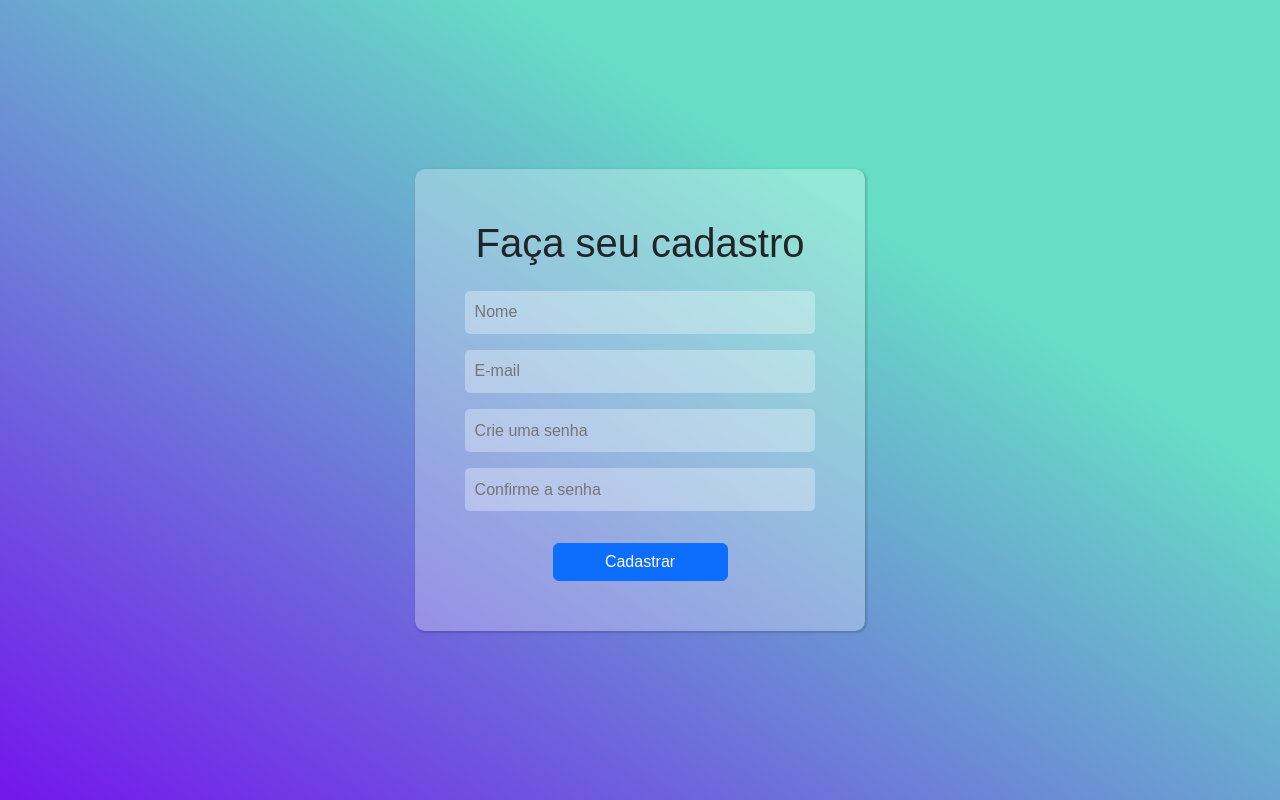
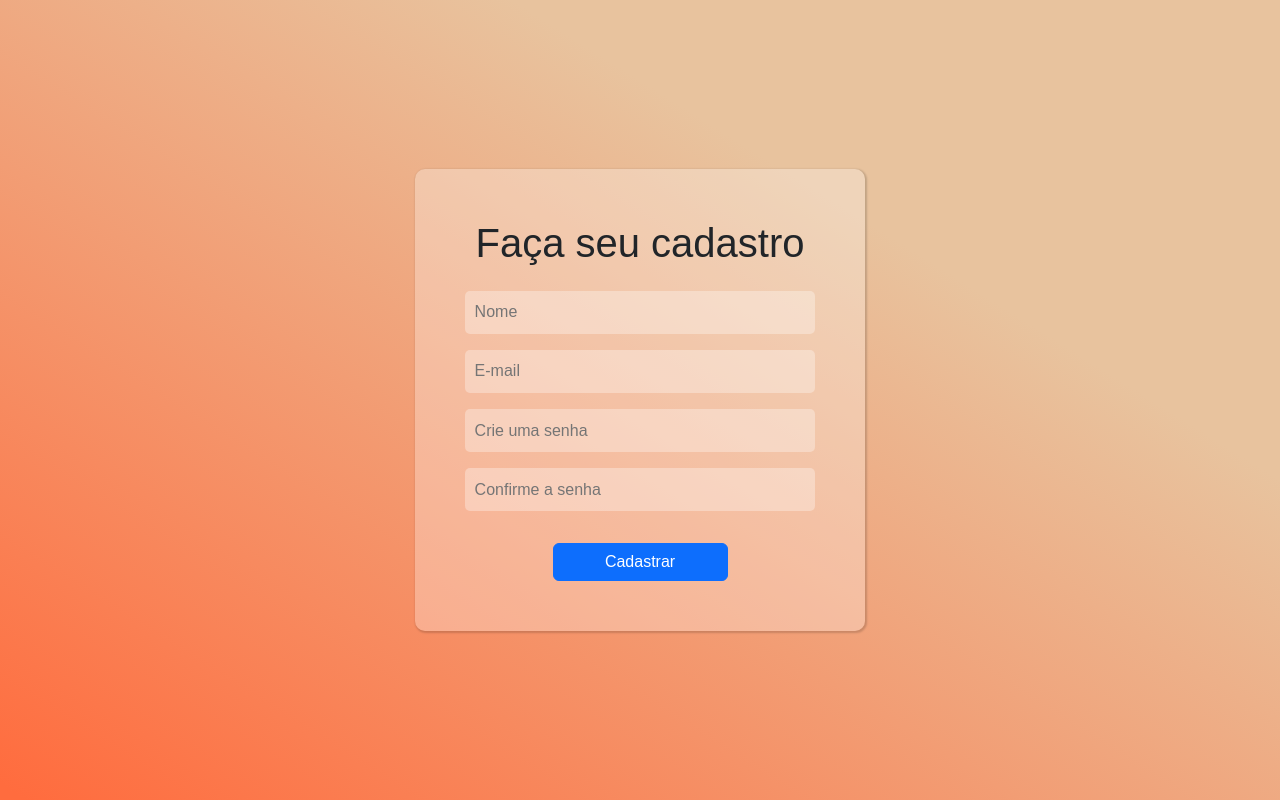
Before and after one commit to castrintt/BELDELIVERY-WEB, a React (Create React App) app: page /cadastro/cliente in a window 1280 px wide. Built offline with nearby package versions, Linux system fonts and the light colour scheme.

Commit message:
up background cadastro

```diff
--- a/src/pages/Cadastro/ClientForm/ClientForm.module.css
+++ b/src/pages/Cadastro/ClientForm/ClientForm.module.css
@@ -1,7 +1,7 @@
 .container_cadastro{
     width: 100%;
     height: 100vh;
-    background-image: linear-gradient(to right top, #731aeb 1%, #67DDC5 70%);
+    background-image: linear-gradient(to right top, #ff6c3e 1%, #e8c39e 70%);
     display: flex;
     justify-content: center;
     align-items: center;
--- a/src/pages/Cadastro/StoreForm/StoreForm.module.css
+++ b/src/pages/Cadastro/StoreForm/StoreForm.module.css
@@ -1,7 +1,7 @@
 .container_cadastro{
     width: 100%;
     height: 100vh;
-    background-image: linear-gradient(to right top, #731aeb 1%, #67DDC5 70%);
+    background-image: linear-gradient(to right top, #ff6c3e 1%, #e8c39e 70%);
     display: flex;
     justify-content: center;
     align-items: center;
```
